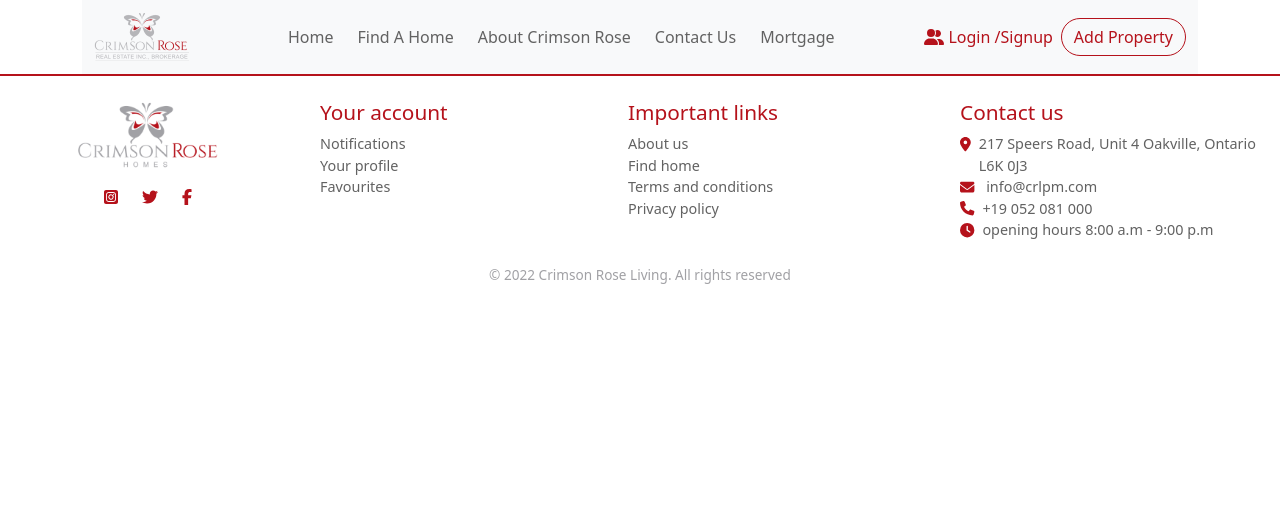
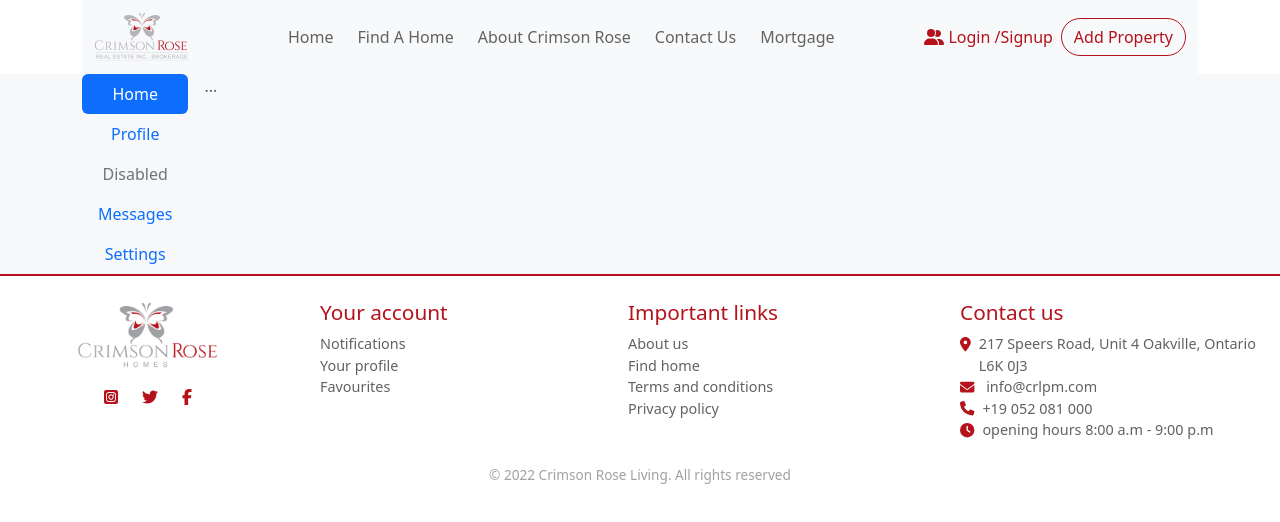
Before and after one commit to Totiratech/MLSFront, a Vue app: page /profile in a window 1280 px wide. Shown: the top 522 px of the page. Built offline with nearby package versions, Linux system fonts and the light colour scheme; what @morioh/v-lightbox would draw is missing.

Commit message:
init-profile

```diff
--- a/src/router/index.js
+++ b/src/router/index.js
@@ -6,6 +6,7 @@ import Login from "../views/Auth/Login.vue";
 import Signup from "../views/Auth/Signup.vue";
 import FindHomeMain from "../views/FindHomeMain.vue";
 import Mortgage from "../views/Mortgage.vue";
+import ProfileData from "../views/profileData.vue";
 
 
 
@@ -42,6 +43,11 @@ const routes = [{
         name: "mortgage",
         component: Mortgage,
     },
+    {
+        path: "/profile",
+        name: "profile",
+        component: ProfileData,
+    },
 
 ];
 
--- /dev/null
+++ b/src/views/profileData.vue
@@ -0,0 +1,132 @@
+<template>
+  <div class="profile">
+    <div class="container">
+      <div class="row">
+        <div class="col-12">
+          <div class="d-flex align-items-start">
+            <div
+              class="nav flex-column nav-pills me-3"
+              id="v-pills-tab"
+              role="tablist"
+              aria-orientation="vertical"
+            >
+              <button
+                class="nav-link active"
+                id="v-pills-home-tab"
+                data-bs-toggle="pill"
+                data-bs-target="#v-pills-home"
+                type="button"
+                role="tab"
+                aria-controls="v-pills-home"
+                aria-selected="true"
+              >
+                Home
+              </button>
+              <button
+                class="nav-link"
+                id="v-pills-profile-tab"
+                data-bs-toggle="pill"
+                data-bs-target="#v-pills-profile"
+                type="button"
+                role="tab"
+                aria-controls="v-pills-profile"
+                aria-selected="false"
+              >
+                Profile
+              </button>
+              <button
+                class="nav-link"
+                id="v-pills-disabled-tab"
+                data-bs-toggle="pill"
+                data-bs-target="#v-pills-disabled"
+                type="button"
+                role="tab"
+                aria-controls="v-pills-disabled"
+                aria-selected="false"
+                disabled
+              >
+                Disabled
+              </button>
+              <button
+                class="nav-link"
+                id="v-pills-messages-tab"
+                data-bs-toggle="pill"
+                data-bs-target="#v-pills-messages"
+                type="button"
+                role="tab"
+                aria-controls="v-pills-messages"
+                aria-selected="false"
+              >
+                Messages
+              </button>
+              <button
+                class="nav-link"
+                id="v-pills-settings-tab"
+                data-bs-toggle="pill"
+                data-bs-target="#v-pills-settings"
+                type="button"
+                role="tab"
+                aria-controls="v-pills-settings"
+                aria-selected="false"
+              >
+                Settings
+              </button>
+            </div>
+            <div class="tab-content" id="v-pills-tabContent">
+              <div
+                class="tab-pane fade show active"
+                id="v-pills-home"
+                role="tabpanel"
+                aria-labelledby="v-pills-home-tab"
+                tabindex="0"
+              >
+                ...
+              </div>
+              <div
+                class="tab-pane fade"
+                id="v-pills-profile"
+                role="tabpanel"
+                aria-labelledby="v-pills-profile-tab"
+                tabindex="0"
+              >
+                ...
+              </div>
+              <div
+                class="tab-pane fade"
+                id="v-pills-disabled"
+                role="tabpanel"
+                aria-labelledby="v-pills-disabled-tab"
+                tabindex="0"
+              >
+                ...
+              </div>
+              <div
+                class="tab-pane fade"
+                id="v-pills-messages"
+                role="tabpanel"
+                aria-labelledby="v-pills-messages-tab"
+                tabindex="0"
+              >
+                ...
+              </div>
+              <div
+                class="tab-pane fade"
+                id="v-pills-settings"
+                role="tabpanel"
+                aria-labelledby="v-pills-settings-tab"
+                tabindex="0"
+              >
+                ...
+              </div>
+            </div>
+          </div>
+        </div>
+      </div>
+    </div>
+  </div>
+</template>
+<style scoped>
+.profile {
+  background-color: #f6f8f9;
+}
+</style>
```
